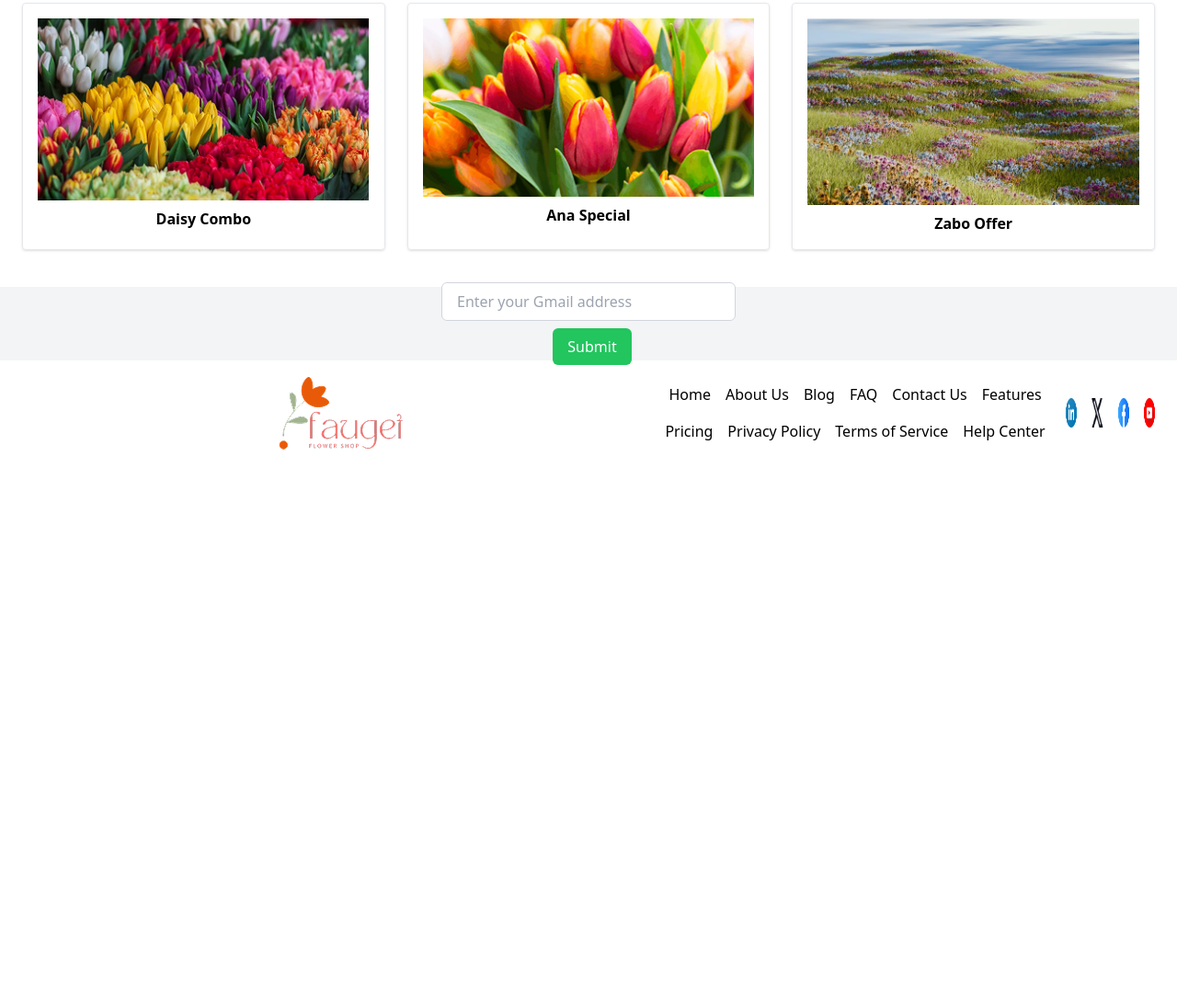
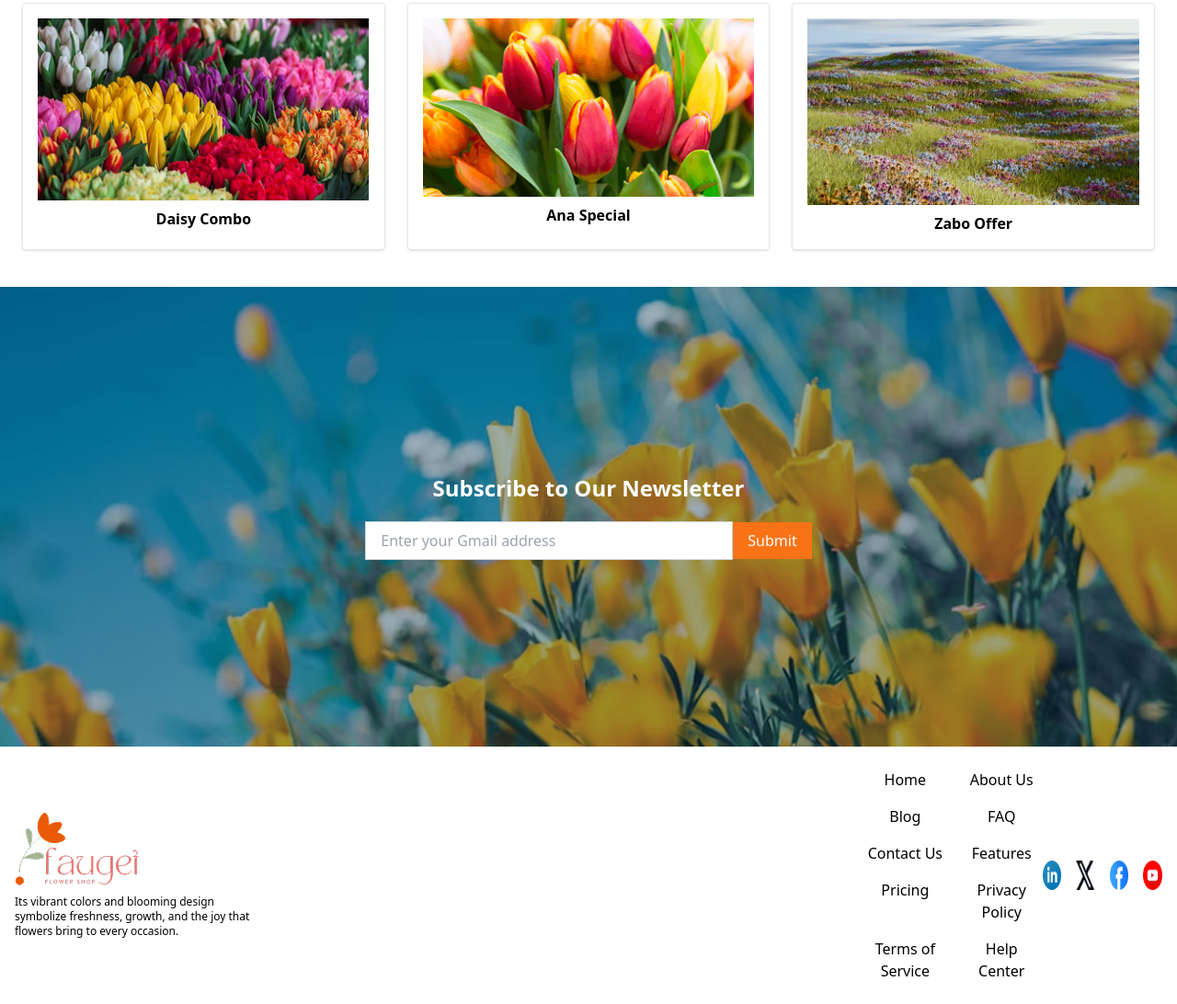
Before and after one commit to Rajushorif/Responsive-Flowers-Website, a plain HTML site: page index.html in a window 1280 px wide. Shown: the part 2589-3681 px from the top of the page at 92% size. Before the commit the page ends 3096 px from the top, so only its background shows below. Drawn offline with nearby package versions, Linux system fonts and the light colour scheme.

Commit message:
footer positioning and testimonial section input and button resized

```diff
--- a/index.html
+++ b/index.html
@@ -208,26 +208,26 @@
       </div>
     </section>
     <!-- Testimonials Section -->
-<section class="px-6 py-10 bg-gray-100">
-  <div class="relative flex justify-center items-center">
-
-     <div class="mask-auto mask-[url(/img/scribble.png)] bg-[url(/img/mountains.jpg)] ..."></div>
-
-    <div class="absolute inset-0 flex flex-col justify-center items-center">
-      <input type="email" placeholder="Enter your Gmail address" class="px-4 py-2 rounded-md border border-gray-300 focus:outline-none focus:ring-2 focus:ring-green-400 w-full max-w-xs mb-2" />
-      <button class="bg-green-500 text-white px-4 py-2 rounded-md ml-2">Submit</button>
+<section class="px-6 py-10 bg-[url('assets/news-letter-bg.png')] bg-cover bg-center relative min-h-[500px]">
+  <div class="absolute inset-0 flex flex-col justify-center items-center">
+    <p class="text-white text-2xl font-bold mb-5">Subscribe to Our Newsletter</p>
+    <div class="flex flex-row justify-center items-center">
+      <input type="email" placeholder="Enter your Gmail address" class="px-4 py-2 rounded-none border border-gray-300 focus:outline-none focus:ring-2 focus:ring-green-400 w-[400px]" />
+      <button class="bg-orange-500 text-white px-4 py-2 rounded-none">Submit</button>
     </div>
   </div>
 </section>
     <!-- Footer -->
     <footer
-      class="flex flex-col md:flex-row justify-between items-center bg-white px-6 py-4"
+      class="flex flex-col md:flex-row justify-between items-center bg-white px-4 py-4 min-h-[280px]"
     >
-      <div class="w-full flex justify-center mt-3 md:mt-0">
-        <img src="assets/logo.png" alt="Footer Flower" class="ml-4 max-w-[200px] md:max-w-[250px] lg:max-w-[320px] w-auto h-auto" />
-
+      <div class="w-full flex  justify-start mt-3 md:mt-0">
+        <div class="flex flex-col items-start">
+          <img src="assets/logo.png" alt="Footer Flower" class="max-w-[200px] md:max-w-[250px] lg:max-w-[320px] w-auto h-auto" />
+          <p class="text-xs mt-2 max-w-xs">Its vibrant colors and blooming design <br>symbolize freshness, growth, and the joy that <br>flowers bring to every occasion.</p>
+        </div>
       </div>
-      <div class="flex gap-4 flex-wrap justify-center mt-4 md:mt-0">
+      <div class="grid grid-cols-2 gap-4 justify-center text-center mt-4 md:mt-0">
         <a href="#">Home</a>
         <a href="#">About Us</a>
         <a href="#">Blog</a>
@@ -239,7 +239,7 @@
         <a href="#">Terms of Service</a>
         <a href="#">Help Center</a>
       </div>
-      <div class="flex gap-4 mt-0">
+      <div class="flex gap-4 justify-start ">
         <a href="https://linkin.com" target="_blank" rel="noopener" aria-label="linkin">
           <img src="assets/icon-linkedin.png" alt="Twitter" class="w-8 h-8" />
         </a>
```
